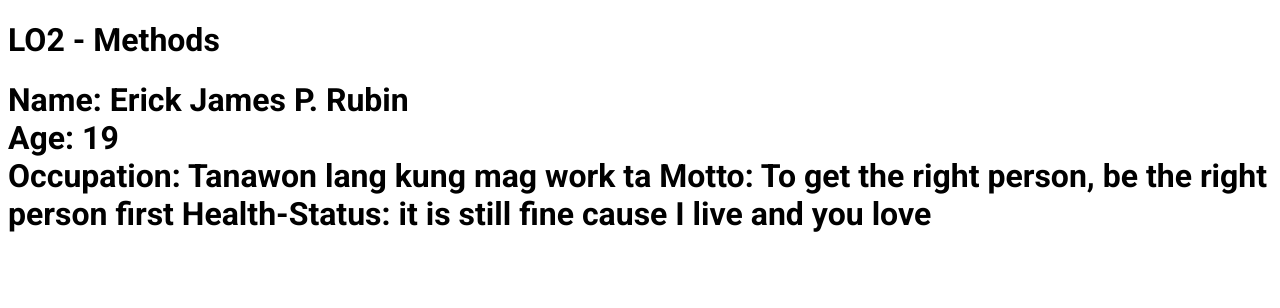
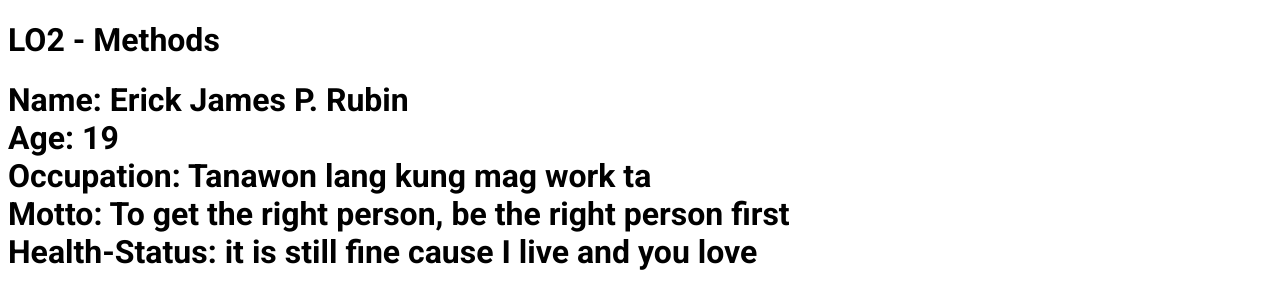
Before and after one commit to ErickJamesRubin/IT21c, a plain HTML site: page LO2-Methods1.html in a window 1280 px wide. Drawn offline with Linux system fonts and the light colour scheme.

Commit message:
Added <br> in methods

```diff
--- a/LO2-Methods1.html
+++ b/LO2-Methods1.html
@@ -41,9 +41,9 @@
                 personElement.innerHTML = `
                     <strong>Name:</strong> ${this.name}<br>
                     <strong>Age:</strong> ${this.age}<br>
-                    <strong>Occupation:</strong> ${this.occupation}
-                    <strong>Motto:</strong> ${this.motto}
-                    <strong>Health-Status:</strong> ${this.healthstatus}
+                    <strong>Occupation:</strong> ${this.occupation}<br>
+                    <strong>Motto:</strong> ${this.motto}<br>
+                    <strong>Health-Status:</strong> ${this.healthstatus}<br>
                 `;
             }
         }
```
Also changed, not shown: 1 other file.
